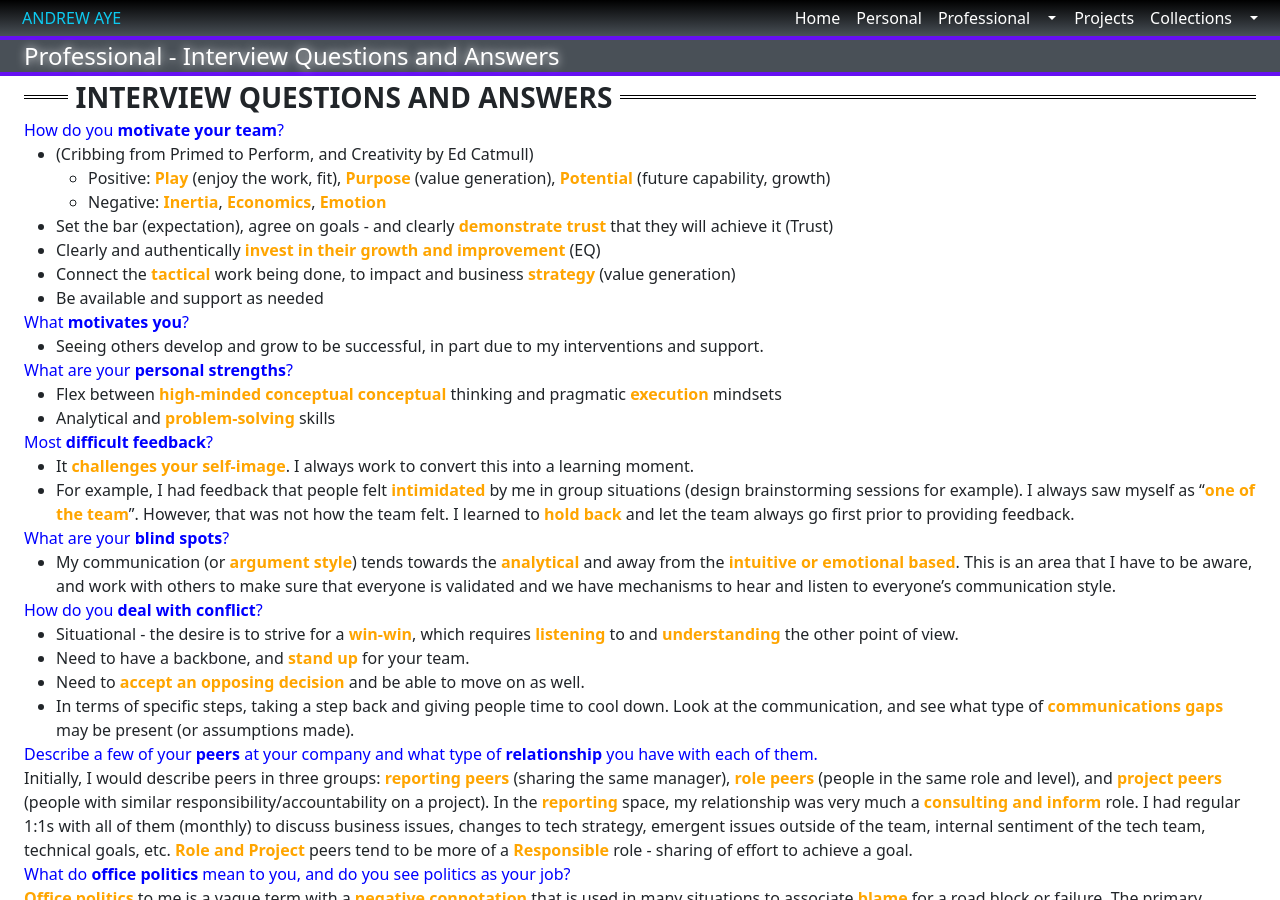
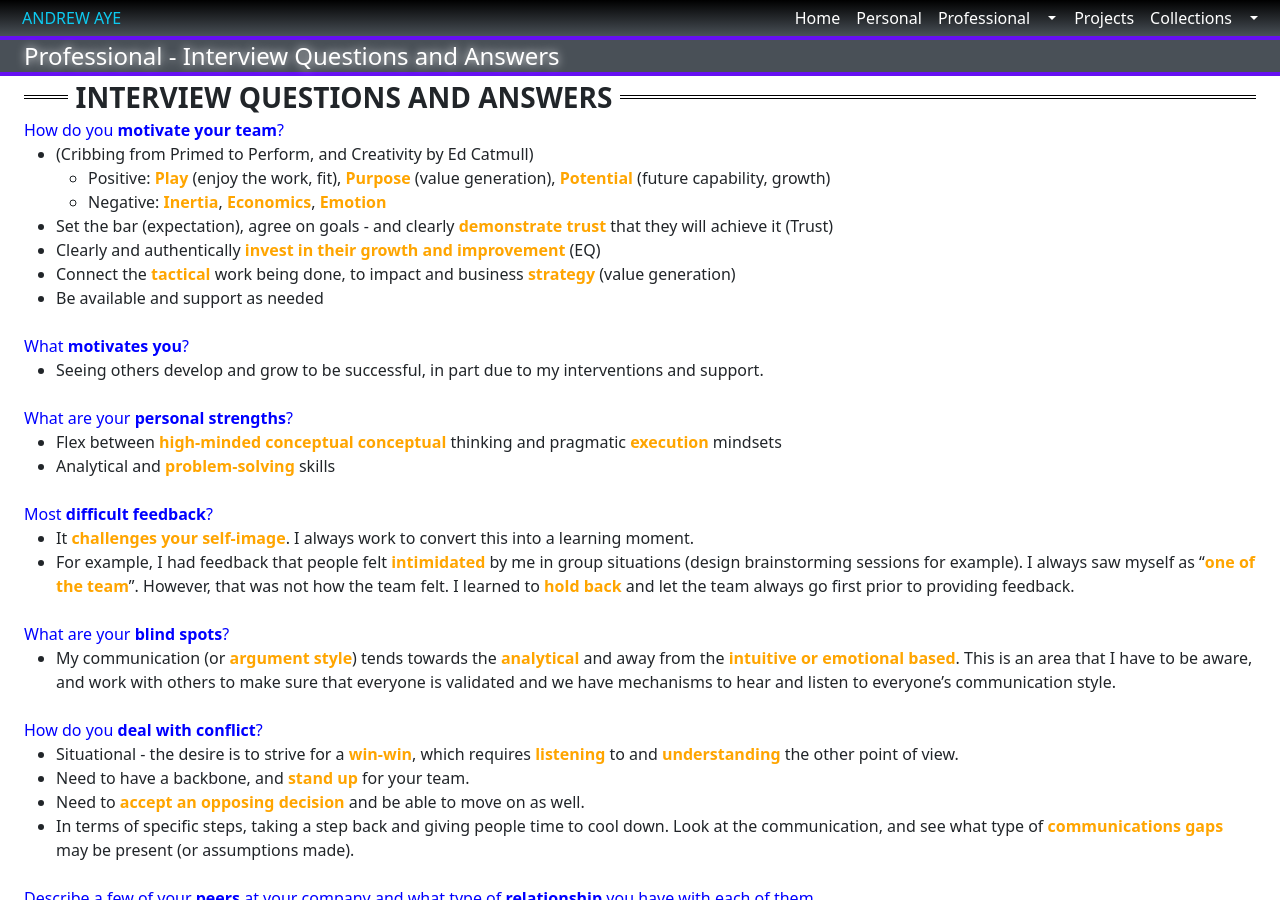
Before and after one commit to aaye/aaye.github.io, a Jekyll site: the page built from professional/interviewqanda.md, in a window 1280 px wide and 900 px high. Built offline with Jekyll 4.4.1, drawn with Linux system fonts in a browser that asks for light colours.

Commit message:
Update interviewqanda.md

```diff
--- a/professional/interviewqanda.md
+++ b/professional/interviewqanda.md
@@ -16,30 +16,29 @@ paragraph_no_space_after: true
 - Connect the <span style="color:orange">**tactical**</span> work being done, to impact and business <span style="color:orange">**strategy**</span> (value generation)
 - Be available and support as needed
 
-
+<br/>
 
 <span style="color:blue">What **motivates you**?</span>
 - Seeing others develop and grow to be successful, in part due to my interventions and support.
 
-
-
+<br/>
 
 <span style="color:blue">What are your **personal strengths**?</span>
 - Flex between <span style="color:orange">**high-minded conceptual conceptual**</span> thinking and pragmatic <span style="color:orange">**execution**</span> mindsets
 - Analytical and <span style="color:orange">**problem-solving**</span> skills
 
-
-
-
+<br/>
 
 <span style="color:blue">Most **difficult feedback**?</span>
 - It <span style="color:orange">**challenges your self-image**</span>. I always work to convert this into a learning moment.
 - For example, I had feedback that people felt <span style="color:orange">**intimidated**</span> by me in group situations (design brainstorming sessions for example). I always saw myself as “<span style="color:orange">**one of the team**</span>”. However, that was not how the team felt. I learned to <span style="color:orange">**hold back**</span> and let the team always go first prior to providing feedback.
 
+<br/>
 
 <span style="color:blue">What are your **blind spots**?</span>
 - My communication (or <span style="color:orange">**argument style**</span>) tends towards the <span style="color:orange">**analytical**</span> and away from the <span style="color:orange">**intuitive or emotional based**</span>. This is an area that I have to be aware, and work with others to make sure that everyone is validated and we have mechanisms to hear and listen to everyone’s communication style.
 
+<br/>
 
 <span style="color:blue">How do you **deal with conflict**?</span>
 - Situational - the desire is to strive for a <span style="color:orange">**win-win**</span>, which requires <span style="color:orange">**listening**</span> to and <span style="color:orange">**understanding**</span> the other point of view.
@@ -47,10 +46,12 @@ paragraph_no_space_after: true
 - Need to <span style="color:orange">**accept an opposing decision**</span> and be able to move on as well.
 - In terms of specific steps, taking a step back and giving people time to cool down. Look at the communication, and see what type of <span style="color:orange">**communications gaps**</span> may be present (or assumptions made).
 
+<br/>
 
 <span style="color:blue">Describe a few of your **peers** at your company and what type of **relationship** you have with each of them.</span>
 Initially, I would describe peers in three groups: <span style="color:orange">**reporting peers**</span> (sharing the same manager), <span style="color:orange">**role peers**</span> (people in the same role and level), and <span style="color:orange">**project peers**</span> (people with similar responsibility/accountability on a project). In the <span style="color:orange">**reporting**</span> space, my relationship was very much a <span style="color:orange">**consulting and inform**</span> role. I had regular 1:1s with all of them (monthly) to discuss business issues, changes to tech strategy, emergent issues outside of the team, internal sentiment of the tech team, technical goals, etc. <span style="color:orange">**Role and Project**</span> peers tend to be more of a <span style="color:orange">**Responsible**</span> role - sharing of effort to achieve a goal.
 
+<br/>
 
 <span style="color:blue">What do **office politics** mean to you, and do you see politics as your job?</span>
 <span style="color:orange">**Office politics**</span> to me is a vague term with a <span style="color:orange">**negative connotation**</span> that is used in many situations to associate <span style="color:orange">**blame**</span> for a road block or failure. The primary drivers are natural outcomes of (1) the necessary <span style="color:orange">**human interaction**</span> and communication between teams (2) <span style="color:orange">**limited resources**</span> in the organization and a need to achieve a goal for which teams have <span style="color:orange">**different priorities**</span> (3) <span style="color:orange">**intentional bias**</span> of a team to optimize for the benefit of team’s perceived value (local optimization) rather than globally. The first two is natural and requires coaching to help improve outcomes. The third needs investigation as it is the corrosive (and truly negative) form of this phrase.
@@ -63,12 +64,14 @@ My job is to engage and negotiate with teams to always strive for win-win situat
 - Does the person need <span style="color:orange">**support**</span> (person), <span style="color:orange">**training**</span> (improvement)
 - Is the issue a bad fit - <span style="color:orange">**reposition**</span> in team or org, <span style="color:orange">**PIP and Term**</span>
 
+<br/>
 
 <span style="color:blue">How do you manage someone with **High Potential**</span>
 - <span style="color:orange">**More engagement**</span> (invest the most in HIPO)
 - Provide <span style="color:orange">**growth opportunities**</span> and challenges
 - <span style="color:orange">**Actively work**</span> on growth plan and execution.
 
+<br/>
 
 <span style="color:blue">How do you **Grow and Develop** you team membrs.</span>
 - The plan is a <span style="color:orange">**collaboration**</span> between myself and the report. Understand <span style="color:orange">**their goals**</span>.
@@ -76,6 +79,7 @@ My job is to engage and negotiate with teams to always strive for win-win situat
 - Look to <span style="color:orange">**coach**</span> (self-actualization) and <span style="color:orange">**mentor**</span>.
 - Want to see people <span style="color:orange">**challenge their comfort zone**</span>.
 
+<br/>
 
 <span style="color:blue">What is the **structure of your 1:1s**?</span>
 - <span style="color:orange">**Review**</span> any notes made between the last 1:1 and the current 1:1 prior to the start of the meeting (in some cases).
@@ -84,12 +88,16 @@ My job is to engage and negotiate with teams to always strive for win-win situat
 - <span style="color:orange">**Mentoring and Coaching**</span> - bring me <span style="color:orange">**one thing you struggled with**</span> within the last period.   * Discussion of an <span style="color:orange">**architecture**</span> approach and issues with it. etc. With <span style="color:orange">**Low Performers, this will be the bulk of the meeting**</span>, for example reviewing the state of their PIP etc. Career Plan. Team issues and development. Process issues.
 - <span style="color:orange">**Unstructured Time**</span> (<span style="color:orange">**bulk for HIPO**</span>). Usually encourage questions about the <span style="color:orange">**bigger picture, strategy**</span>, things happening outside of the organization. Also a great opportunity for feedback for myself as well. Joint projects. Joint concerns.
 
+<br/>
 
 <span style="color:blue">What have you **learned** as a manager?</span>
 - Managing and <span style="color:orange">**Synthesizing**</span> information for Executives
 - Work with team leads on ways to validate OE (tech-debt) - <span style="color:orange">**Long term vs short term influencing**</span>
 - <span style="color:orange">**Autonomy and not abdication**</span>
 
+<br/>
 
 <span style="color:blue">What do you look for when **hiring** an engineer.</span>
 - Strong fundamentals, willingness to learn, desire to grow and learn, humility, behaviours and principles
+
+<br/>
```
